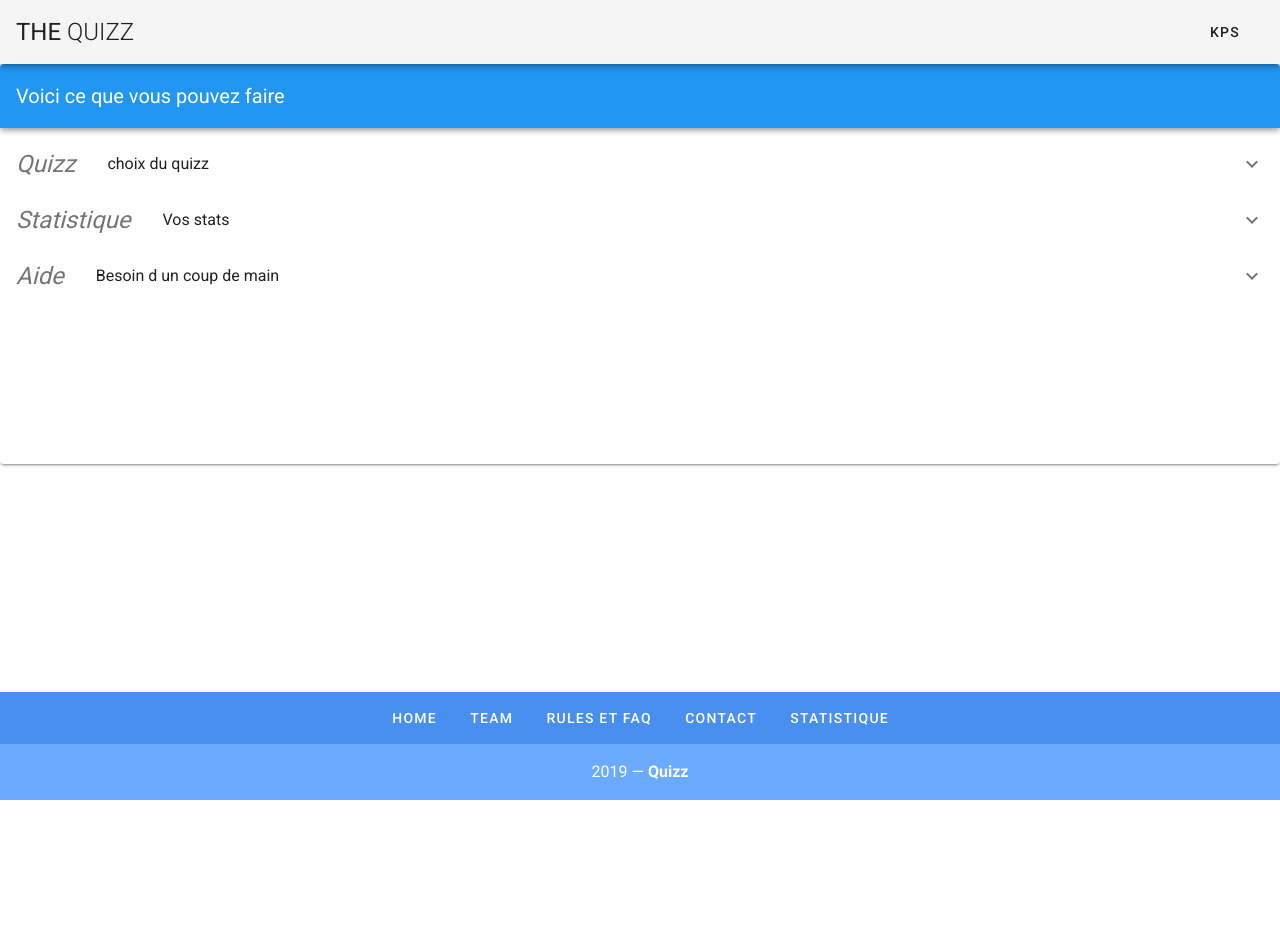
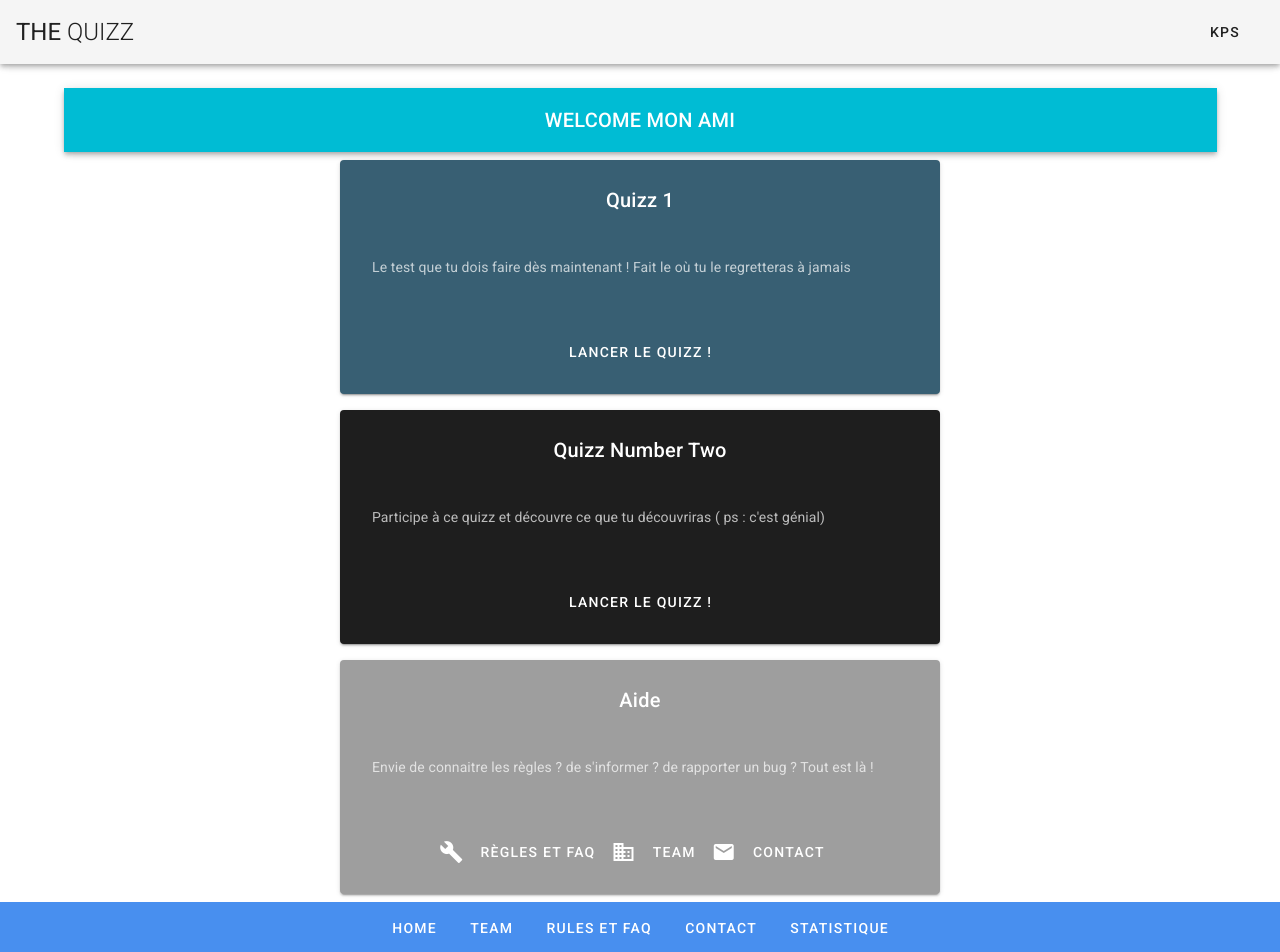
Before and after one commit to Thebootfinder/Projet4AS1, a Vue app: page / in a window 1280 px wide. Shown: the top 952 px of the page. Before the commit the page ends 800 px from the top, so only its background shows below. Built offline with nearby package versions, Linux system fonts and the light colour scheme.

Commit message:
FrontEnd toutes pages

```diff
--- a/src/components/Accueil3.vue
+++ b/src/components/Accueil3.vue
@@ -1,26 +1,34 @@
 <template>
- <v-parallax
-  breakpoint="(min-width: 80px)"
-    height = 800
-    src="https://cdn.vuetifyjs.com/images/backgrounds/vbanner.jpg"
-  >
-<v-container>
+
+<v-container flex >
+
  <v-card-title class="text-center justify-center py-6">
-      <h1 class="font-weight-bold display-3 basil--text">WELCOME ICI MON AMIS</h1>
+   <v-row justify="center">
+   <v-toolbar
+      color="cyan"
+      dark
+      >
+      <v-row justify="center">
+      <v-toolbar-title justify-content="center">WELCOME MON AMI</v-toolbar-title>
+      </v-row>
+
+    </v-toolbar>
+  </v-row>
     </v-card-title>
-   <v-row>
+
+   <v-row justify="center">
     <v-card
             max-width = 600
             min-width = 600
             color="#385F73"
             dark
-            class = ma-1
-          >
-            <v-card-title class="headline">Quizz 1 </v-card-title>
+            class = ma-2
+                   >
+            <v-card-title class = "text-center justify-center py-6">Quizz 1 </v-card-title>
 
-            <v-card-subtitle class = ma-4> Le test que tu dois faire dès maintenant !</v-card-subtitle>
+            <v-card-subtitle class = ma-4> Le test que tu dois faire dès maintenant ! Fait le où tu le regretteras à jamais</v-card-subtitle>
 
-            <v-card-actions>
+            <v-card-actions class = "text-center justify-center py-6">
                    <v-icon>mdi-xbox-controller</v-icon>
              <router-link :to="{ path: '/Quizz' }"> <v-btn text >Lancer le Quizz !</v-btn> </router-link>
             </v-card-actions>
@@ -28,39 +36,42 @@
             <v-card
             color="navy"
             dark
-            class = ma-1
+            class = ma-2
                 max-width = 600
             min-width = 600
           >
-            <v-card-title class="headline">Quizz Number Two</v-card-title>
+            <v-card-title class="text-center justify-center py-6">Quizz Number Two</v-card-title>
 
-            <v-card-subtitle class = ma-4> Participe à ce quizz et découvre ce que tu découvriras </v-card-subtitle>
-<v-col>
-            <v-card-actions>
+            <v-card-subtitle class = ma-4> Participe à ce quizz et découvre ce que tu découvriras ( ps : c'est génial) </v-card-subtitle>
+
+            <v-card-actions class = "text-center justify-center py-6">
              <v-icon>mdi-xbox-controller</v-icon>
-<router-link :to="{ path: '/Quizz' }"> <v-btn text >Lancer le Quizz !</v-btn> </router-link>
+<router-link :to="{ path: '/Quizz2' }"> <v-btn text >Lancer le Quizz !</v-btn> </router-link>
             </v-card-actions>
-</v-col>
+
           </v-card>
            <v-card
-           class = ma-1
+           class = ma-2
             color="grey"
             dark
                 max-width = 600
             min-width = 600
           >
-            <v-card-title class="headline">Aide</v-card-title>
+            <v-card-title class = "text-center justify-center py-6">Aide</v-card-title>
 
             <v-card-subtitle class = ma-4 >Envie de connaitre les règles ? de s'informer ? de rapporter un bug ? Tout est là ! </v-card-subtitle>
 
-            <v-card-actions>
-               <router-link :to="{ path: '/Quizz' }"> <v-btn text >Règles et FAQ</v-btn> </router-link>
-               <router-link :to="{ path: '/Quizz' }"> <v-btn text >TEAM</v-btn> </router-link>
-                <router-link :to="{ path: '/Quizz' }"> <v-btn text >Contact</v-btn> </router-link>
+            <v-card-actions class = "text-center justify-center py-6">
+              <v-icon dark>mdi-wrench</v-icon>
+               <router-link :to="{ path: '/Rules' }"> <v-btn text >Règles et FAQ</v-btn> </router-link>
+             <v-icon >mdi-domain</v-icon>
+               <router-link :to="{ path: '/Team' }"> <v-btn text >TEAM</v-btn> </router-link>
+               <v-icon>mdi-email</v-icon>
+                <router-link :to="{ path: '/Contact' }"> <v-btn text >Contact</v-btn> </router-link>
             </v-card-actions>
           </v-card>
+
 </v-row>
 </v-container>
-</v-parallax>
 
 </template>
--- a/src/components/Contact.vue
+++ b/src/components/Contact.vue
@@ -0,0 +1,71 @@
+<template>
+<v-container flex >
+  <v-card
+    max-width="600"
+    class="mx-auto"
+  >
+    <v-toolbar
+      color="cyan"
+      dark
+    >
+
+      <v-toolbar-title>Contact </v-toolbar-title>
+
+      <v-spacer></v-spacer>
+    </v-toolbar>
+
+    <v-list three-line>
+      <template v-for="(item, index) in items">
+        <v-subheader
+          v-if="item.header"
+          :key="item.header"
+          v-text="item.header"
+        ></v-subheader>
+
+        <v-divider
+          v-else-if="item.divider"
+          :key="index"
+          :inset="item.inset"
+        ></v-divider>
+
+        <v-list-item
+          v-else
+          :key="item.title"
+        >
+
+          <v-list-item-content>
+            <v-list-item-title v-html="item.title"></v-list-item-title>
+            <v-list-item-subtitle v-html="item.subtitle"></v-list-item-subtitle>
+            <v-list-item-subtitle v-html="item.subtitle2"></v-list-item-subtitle>
+          </v-list-item-content>
+        </v-list-item>
+      </template>
+    </v-list>
+  </v-card>
+</v-container>
+</template>
+
+<script>
+export default {
+  data: () => ({
+    items: [
+      {
+        title: 'Mail du support ',
+        subtitle: "<span class='text--primary'>geillon@et.esiea.fr </span> &mdash; Merci de bien mettre en objet votre problème",
+      },
+      { divider: true, inset: true },
+      {
+        title: 'Fail / Bug - Equipe technique',
+        subtitle: "<span class='text--primary'>bleuze@et.esiea.fr</span> &mdash; Merci de bien mettre en objet le problème rencontré",
+      },
+       { divider: true, inset: true },
+       {
+        title: 'Suggestion',
+        subtitle: "<span class='text--primary'>geillon@et.esiea.fr</span> ",
+        subtitle2: "<span class='text--primary'>bleuze@et.esiea.fr</span> "
+
+      }
+    ]
+  })
+}
+</script>
--- a/src/components/Rules.vue
+++ b/src/components/Rules.vue
@@ -1,4 +1,5 @@
 <template>
+<v-container flex >
   <v-card
     max-width="600"
     class="mx-auto"
@@ -41,6 +42,7 @@
       </template>
     </v-list>
   </v-card>
+</v-container>
 </template>
 
 <script>
@@ -55,8 +57,15 @@ export default {
       },
       { divider: true, inset: true },
       {
-        title: 'Problème <span class="grey--text text--lighten-1">4</span>',
-        subtitle: "<span class='text--primary'>Mon score est nul !</span> &mdash; Tente de le refaire afin de t améliorer !, l entrainement est la meilleur méthode"
+        title: 'Problème',
+        subtitle: "<span class='text--primary'>Mon score est nul !</span> &mdash; Tente de le refaire afin de t améliorer !, l entrainement est la meilleur méthode",
+        subtitle2: "<span class='text--primary'>Résultat</span> &mdash; Vous avez eu un problème et vous voulez qu'il soit corrigé ! Contacte nous ( adresse mail en page de contact)"
+      },
+       { divider: true, inset: true },
+       {
+        title: 'Dans quel contexte à été créer ce site? ',
+        subtitle: "<span class='text--primary'>Etude</span> &mdash; Ce site à été crée pour un projet de 4eme année, permettant d'apprendre à utiliser vue.js et beaucoup d'autre choses",
+
       }
     ]
   })
--- a/src/components/Team.vue
+++ b/src/components/Team.vue
@@ -1,15 +1,16 @@
 <template>
+<v-container flex >
   <v-card
     max-width="100"
     min-width="500"
     class="mx-auto"
   >
     <v-toolbar
-      color="indigo"
+      color="cyan"
       dark
     >
 
-      <v-toolbar-title>Team</v-toolbar-title>
+      <v-toolbar-title>Team de développement</v-toolbar-title>
 
       <v-spacer></v-spacer>
     </v-toolbar>
@@ -17,7 +18,6 @@
       <v-list-item
         v-for="item in items"
         :key="item.title"
-        @click=""
       >
 
         <v-list-item-content>
@@ -30,6 +30,7 @@
       </v-list-item>
     </v-list>
   </v-card>
+</v-container>
 </template>
 
 <script>
@@ -38,7 +39,7 @@ export default {
     return {
       items: [
         { title: 'Martin GEILLON', avatar: 'src/assets/logo.png' },
-        { title: 'Hugo BLEUZE', avatar: 'https://cdn.vuetifyjs.com/images/lists/2.jpg' },
+        { title: 'Hugo BLEUZE', avatar: 'https://picsum.photos/id/41/1280/805' },
         { title: 'Charles Maziarski', avatar: 'https://cdn.vuetifyjs.com/images/lists/3.jpg' }
       ]
     }
--- a/src/main.js
+++ b/src/main.js
@@ -21,13 +21,13 @@ Vue.use(Vuerouter)
 
 const routes = [
   { path: '/Login', component: Login, meta: { requiresAuth: true } },
-  { path: '/', component: Accueil, meta: { requiresAuth: false } },
+  { path: '/Accueil', component: Accueil, meta: { requiresAuth: false } },
   { path: '/Quizz', component: Quizz, meta: { requiresAuth: true } },
   { path: '/Team', component: Team, meta: { requiresAuth: false } },
   { path: '/Accueil2', component: Accueil2, meta: { requiresAuth: false } },
   { path: '/Rules', component: Rules, meta: { requiresAuth: false } },
   { path: '/Score', component: Score, meta: { requiresAuth: false } },
-  { path: '/Accueil3', component: Accueil3, meta: { requiresAuth: false } },
+  { path: '/', component: Accueil3, meta: { requiresAuth: false } },
   { path: '/Contact', component: Contact, meta: { requiresAuth: false } }
 ]
 
```
